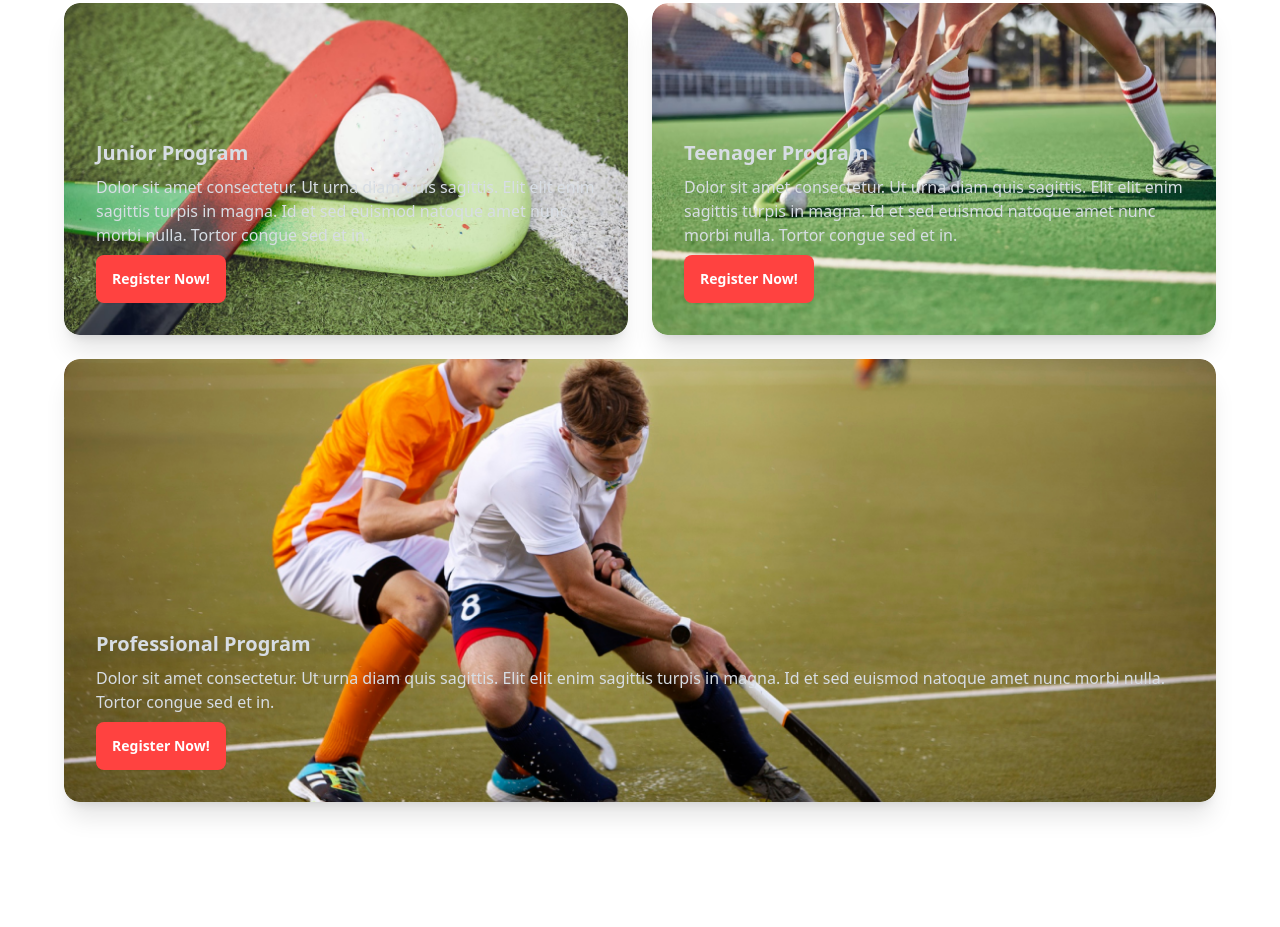
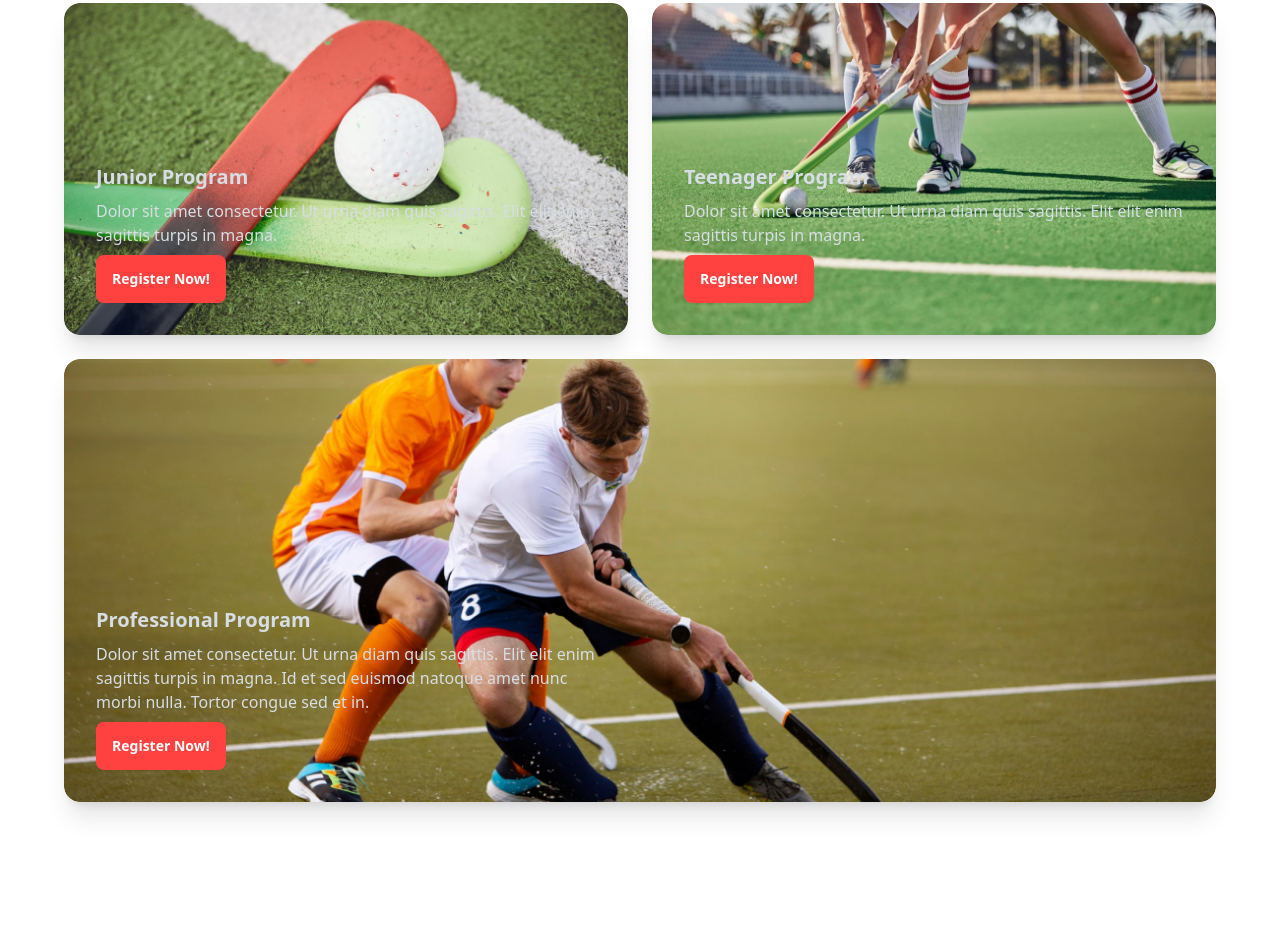
Before and after one commit to moshabbirhossain/hossain-hockeys, a plain HTML site: page index.html in a window 1280 px wide. Shown: the part 1221-2148 px from the top of the page. Drawn offline with nearby package versions, Linux system fonts and the light colour scheme.

Commit message:
program section complete

```diff
--- a/index.html
+++ b/index.html
@@ -111,7 +111,7 @@
                     <figure><img src="./images/2.png" alt="Shoes" /></figure>
                     <div class="card-body">
                         <h2 class="card-title">Junior Program</h2>
-                        <p>Dolor sit amet consectetur. Ut urna diam quis sagittis. Elit elit enim sagittis turpis in magna. Id et sed euismod natoque amet nunc morbi nulla. Tortor congue sed et in.</p>
+                        <p>Dolor sit amet consectetur. Ut urna diam quis sagittis. Elit elit enim sagittis turpis in magna.</p>
                         <div class="card-actions justify-start">
                             <button class="btn bg-btn-main border-0 text-white">Register Now!</button>
                         </div>
@@ -122,7 +122,7 @@
                     <figure><img src="./images/3.png" alt="Shoes" /></figure>
                     <div class="card-body">
                         <h2 class="card-title">Teenager Program</h2>
-                        <p>Dolor sit amet consectetur. Ut urna diam quis sagittis. Elit elit enim sagittis turpis in magna. Id et sed euismod natoque amet nunc morbi nulla. Tortor congue sed et in.</p>
+                        <p>Dolor sit amet consectetur. Ut urna diam quis sagittis. Elit elit enim sagittis turpis in magna.</p>
                         <div class="card-actions justify-start">
                             <button class="btn bg-btn-main border-0 text-white">Register Now!</button>
                         </div>
@@ -134,7 +134,7 @@
                 <figure><img src="./images/4.png" alt="Shoes" /></figure>
                 <div class="card-body">
                     <h2 class="card-title">Professional Program</h2>
-                    <p>Dolor sit amet consectetur. Ut urna diam quis sagittis. Elit elit enim sagittis turpis in magna. Id et sed euismod natoque amet nunc morbi nulla. Tortor congue sed et in.</p>
+                    <p class="w-[500px]">Dolor sit amet consectetur. Ut urna diam quis sagittis. Elit elit enim sagittis turpis in magna. Id et sed euismod natoque amet nunc morbi nulla. Tortor congue sed et in.</p>
                     <div class="card-actions justify-start">
                         <button class="btn bg-btn-main border-0 text-white">Register Now!</button>
                     </div>
```
